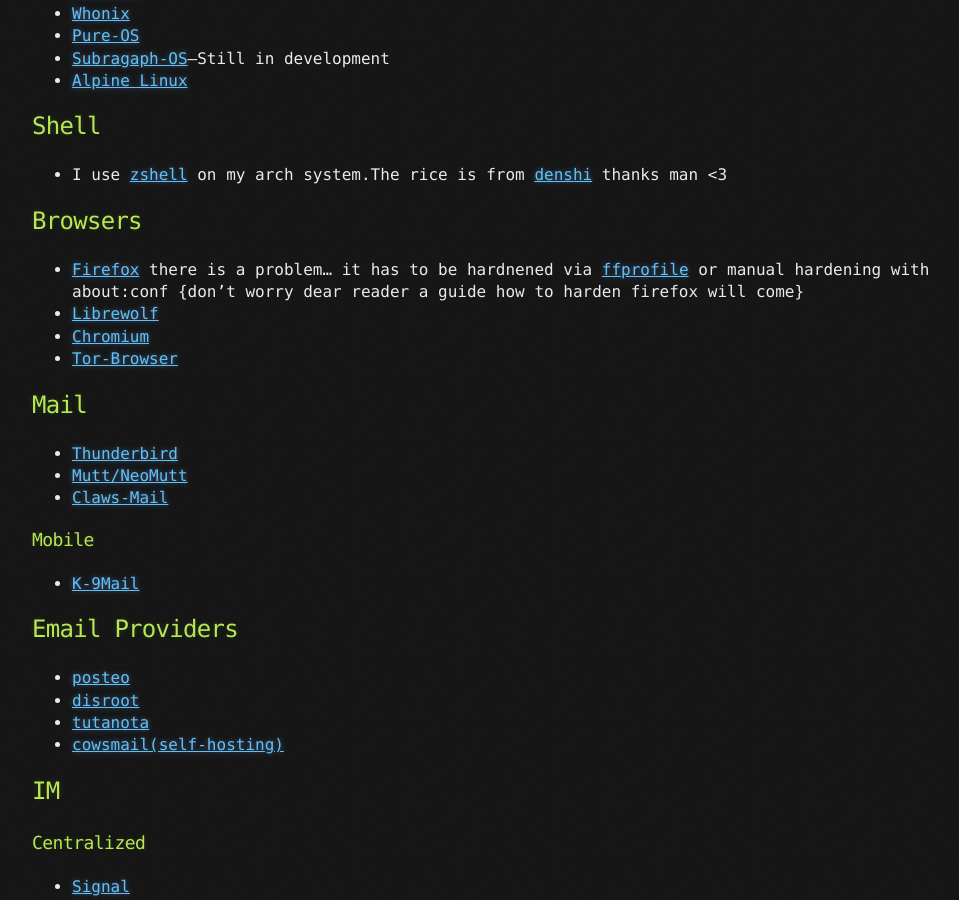
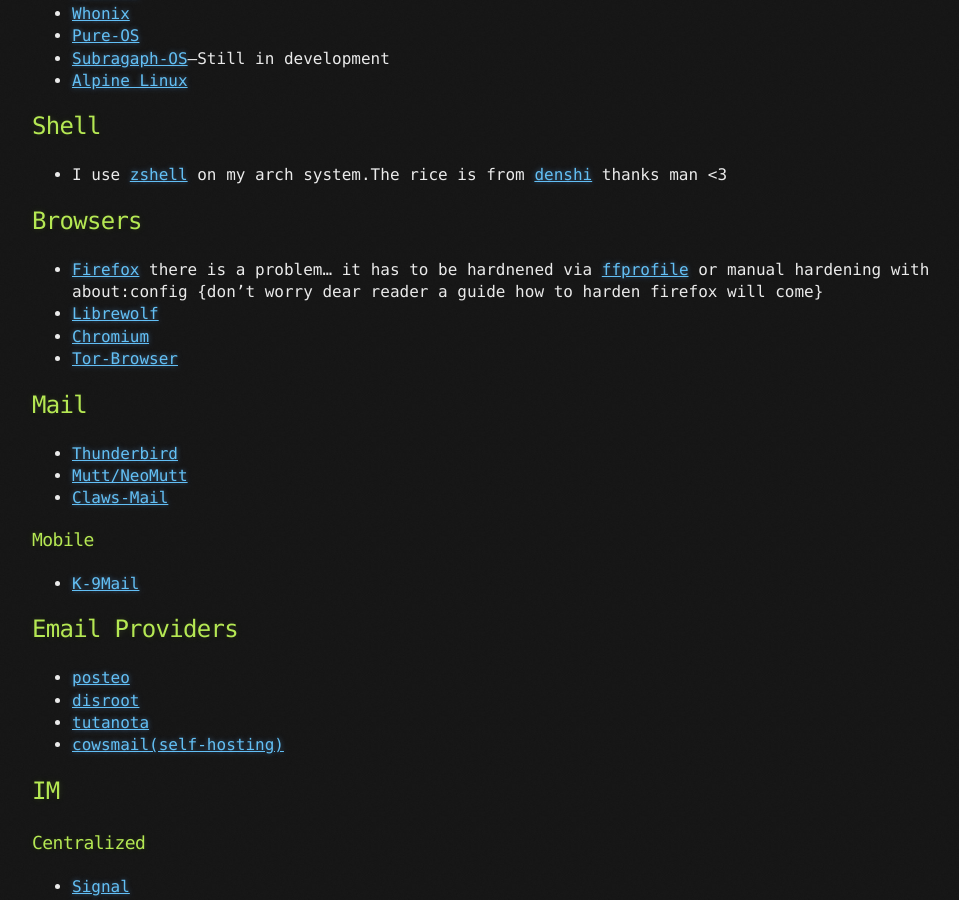
Before and after one commit to znkkw/znkkw.github.io, a Jekyll site: the page built from _posts/2022-08-16-Software-I-use+recommend.md, in a window 1280 px wide and 900 px high, scrolled down 1523 px. Shown: the whole window, without its empty margins (108-1067 px from the left). Built offline with Jekyll 4.4.1, drawn with Linux system fonts in a browser that asks for light colours.

Commit message:
Update 2022-08-16-Software-I-use+recommend.md

```diff
--- a/_posts/2022-08-16-Software-I-use+recommend.md
+++ b/_posts/2022-08-16-Software-I-use+recommend.md
@@ -70,7 +70,7 @@
 
 ## Browsers
 
-* [Firefox](https://www.mozilla.org/en-US/firefox/new/) there is a problem... it has to be hardnened via [ffprofile](https://ffprofile.com/) or manual hardening with about:conf {don't worry dear reader a guide how to harden firefox will come}
+* [Firefox](https://www.mozilla.org/en-US/firefox/new/) there is a problem... it has to be hardnened via [ffprofile](https://ffprofile.com/) or manual hardening with about:config {don't worry dear reader a guide how to harden firefox will come}
 * [Librewolf](https://librewolf.net/)
 * [Chromium](https://www.chromium.org/)
 * [Tor-Browser](https://www.torproject.org/download/)
```
